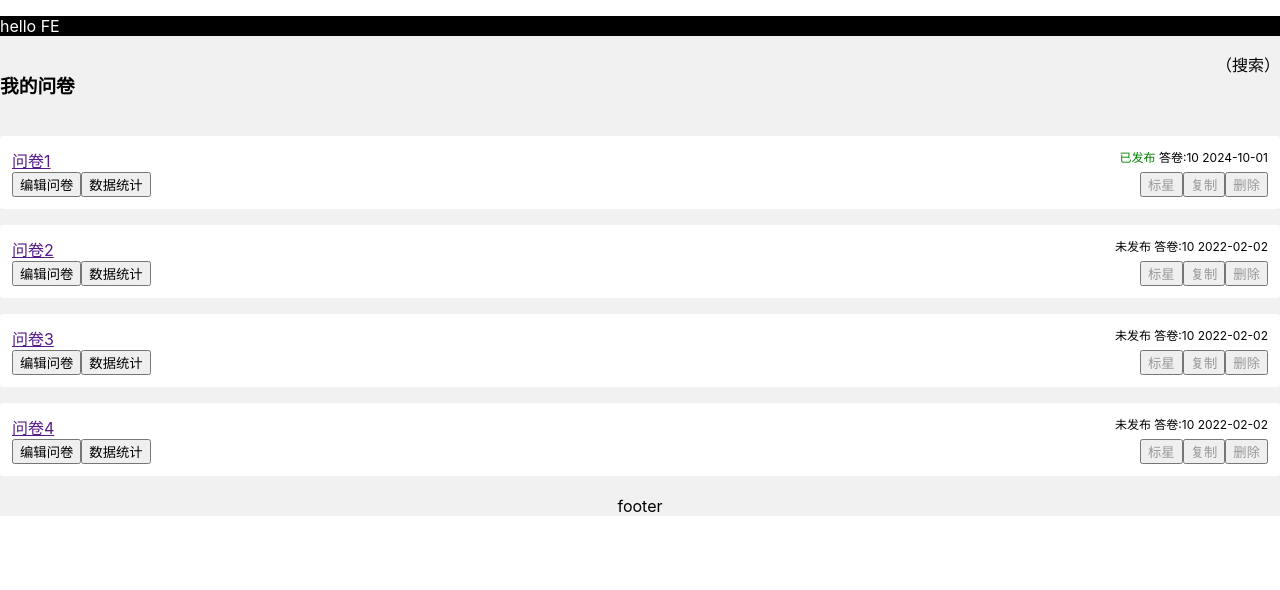
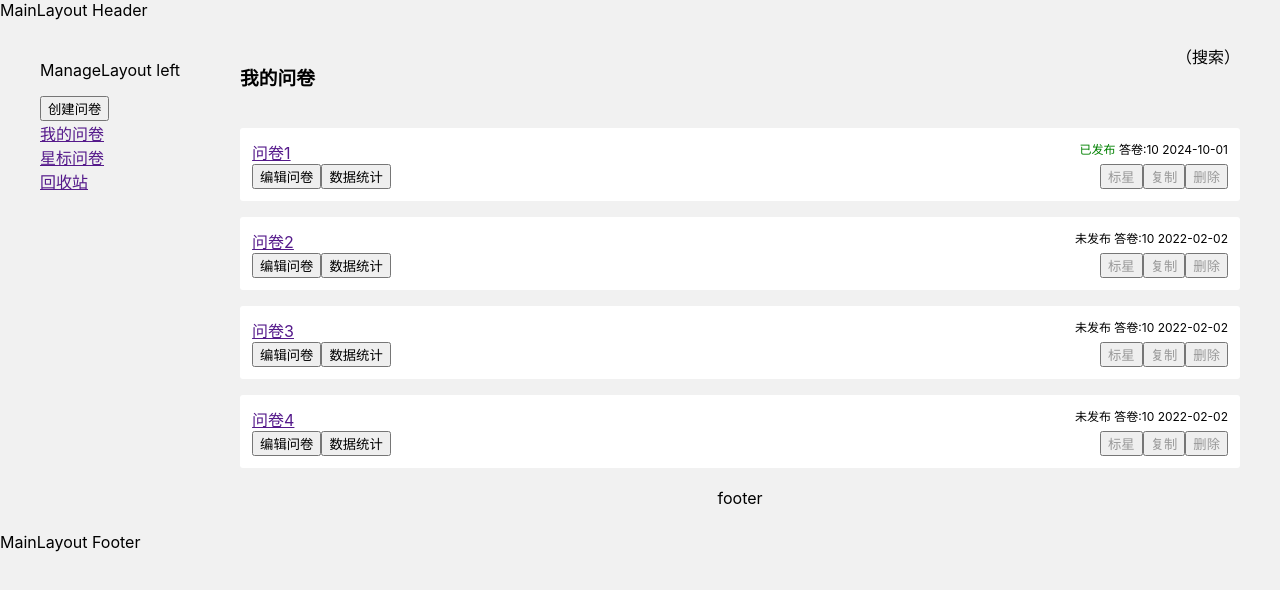
Before and after one commit to n7s4/wj-stars, a React (Create React App) app: page /manage/list in a window 1280 px wide. Shown: the top 590 px of the page. Built offline with nearby package versions, Linux system fonts and the light colour scheme.

Commit message:
feat:路由的配置

```diff
--- a/package.json
+++ b/package.json
@@ -15,6 +15,7 @@
     "eslint": "^8.57.1",
     "react": "^18.3.1",
     "react-dom": "^18.3.1",
+    "react-router-dom": "^6.26.2",
     "react-scripts": "5.0.1",
     "sass": "^1.79.4",
     "scss": "^0.2.4",
--- a/src/App.tsx
+++ b/src/App.tsx
@@ -1,13 +1,9 @@
 import React, { useEffect } from "react";
 import List from "./pages/manage/List";
-
+import { RouterProvider } from "react-router-dom";
+import routerConfig from "./router";
 function App() {
-  return (
-    <div style={{ background: "#f1f1f1" }}>
-      <p style={{ background: "black", color: "white" }}>hello FE</p>
-      <List />
-    </div>
-  );
+  return <RouterProvider router={routerConfig} />;
 }
 
 export default App;
--- /dev/null
+++ b/src/Layouts/MainLayouts.tsx
@@ -0,0 +1,15 @@
+import React, { FC } from "react";
+import { Outlet } from "react-router-dom";
+
+const MainLayout: FC = () => {
+  return (
+    <>
+      <div>MainLayout Header</div>
+      <div>
+        <Outlet />
+      </div>
+      <div>MainLayout Footer</div>
+    </>
+  );
+};
+export default MainLayout;
--- /dev/null
+++ b/src/Layouts/ManageLayout.module.scss
@@ -0,0 +1,13 @@
+.container {
+  padding: 24px 0;
+  width: 1200px;
+  margin: 0 auto;
+  display: flex;
+}
+.left {
+  width: 120xp;
+}
+.right {
+  flex: 1;
+  margin-left: 60px;
+}
--- /dev/null
+++ b/src/Layouts/ManageLayout.tsx
@@ -0,0 +1,24 @@
+import React, { FC } from "react";
+import { Outlet } from "react-router-dom";
+import styles from "./ManageLayout.module.scss";
+
+const ManageLayout: FC = () => {
+  return (
+    <div className={styles.container}>
+      <div className={styles.left}>
+        <p>ManageLayout left</p>
+        <button>创建问卷</button>
+        <br />
+        <a href="">我的问卷</a>
+        <br />
+        <a href="">星标问卷</a>
+        <br />
+        <a href="">回收站</a>
+      </div>
+      <div className={styles.right}>
+        <Outlet />
+      </div>
+    </div>
+  );
+};
+export default ManageLayout;
--- /dev/null
+++ b/src/Layouts/QuestionLayout.tsx
@@ -0,0 +1,14 @@
+import React, { FC } from "react";
+import { Outlet } from "react-router-dom";
+
+const QuestionLayout: FC = () => {
+  return (
+    <>
+      <p>Question layout</p>
+      <div>
+        <Outlet />
+      </div>
+    </>
+  );
+};
+export default QuestionLayout;
--- /dev/null
+++ b/src/pages/Star/index.tsx
@@ -0,0 +1,6 @@
+import React, { FC } from "react";
+
+const Star: FC = () => {
+  return <p>Star</p>;
+};
+export default Star;
--- a/src/pages/manage/List.module.scss
+++ b/src/pages/manage/List.module.scss
@@ -15,3 +15,6 @@
 .footer {
   text-align: center;
 }
+body {
+  background: #f1f1f1;
+}
--- /dev/null
+++ b/src/pages/question/Stat/index.tsx
@@ -0,0 +1,6 @@
+import React, { FC } from "react";
+
+const Stat: FC = () => {
+  return <p>Stat</p>;
+};
+export default Stat;
--- /dev/null
+++ b/src/router/index.tsx
@@ -0,0 +1,73 @@
+import React, { FC } from "react";
+import { createBrowserRouter, Outlet } from "react-router-dom";
+import ManageLayout from "../Layouts/ManageLayout";
+import MainLayout from "../Layouts/MainLayouts";
+import QuestionLayout from "../Layouts/QuestionLayout";
+import Home from "../pages/Home";
+import List from "../pages/manage/List";
+import NotFound from "../pages/NotFound";
+import Register from "../pages/Register";
+import Star from "../pages/Star";
+import Login from "../pages/Login";
+import Trash from "../pages/Trash";
+import Edit from "../pages/question/Edit";
+import Stat from "../pages/question/Stat";
+
+const router = createBrowserRouter([
+  {
+    path: "/",
+    element: <MainLayout />,
+    children: [
+      {
+        path: "/",
+        element: <Home />,
+      },
+      {
+        path: "login",
+        element: <Login />,
+      },
+      {
+        path: "register",
+        element: <Register />,
+      },
+      {
+        path: "manage",
+        element: <ManageLayout />,
+        children: [
+          {
+            path: "list",
+            element: <List />,
+          },
+          {
+            path: "star",
+            element: <Star />,
+          },
+          {
+            path: "trash",
+            element: <Trash />,
+          },
+        ],
+      },
+
+      {
+        path: "*",
+        element: <NotFound />,
+      },
+    ],
+  },
+  {
+    path: "question",
+    element: <QuestionLayout />,
+    children: [
+      {
+        path: "edit/:id",
+        element: <Edit />,
+      },
+      {
+        path: "stat/:id",
+        element: <Stat />,
+      },
+    ],
+  },
+]);
+export default router;
```
Also changed, not shown: 1 other file (tests, documents, lock files or other folders).
